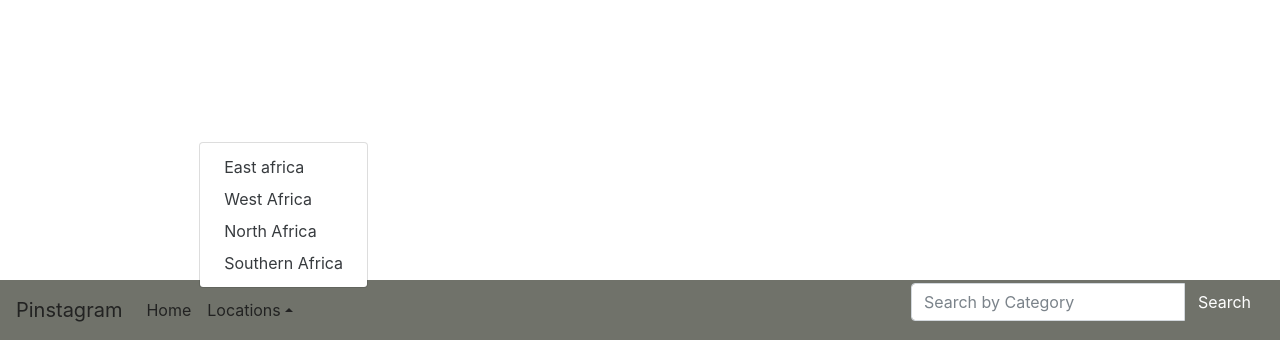
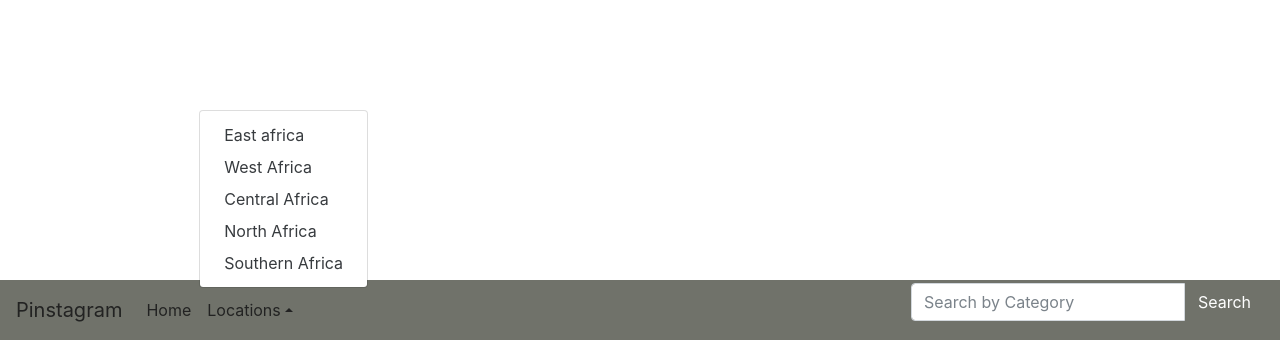
Before and after one commit to Mutugiii/Pinstagram, a Django app: page /locations/1 in a window 1280 px wide, after a click on "Locations". Shown: the part 460-800 px from the top of the page. Run offline with Django 3.2, Linux system fonts and the light colour scheme; data that the repository does not hold is empty; some libraries are stand-ins or nearby versions.

Commit message:
Edit locations

```diff
--- a/africa/templates/navbar.html
+++ b/africa/templates/navbar.html
@@ -14,6 +14,7 @@
           <div class="dropdown-menu" aria-labelledby="dropdown10">
             <a class="dropdown-item" href="{% url 'locations' 'East Africa'%}">East africa</a>
             <a class="dropdown-item" href="{% url 'locations' 'West Africa'%}">West Africa</a>
+            <a class="dropdown-item" href="{% url 'locations' 'Central Africa'%}">Central Africa</a>
             <a class="dropdown-item" href="{% url 'locations' 'North Africa'%}">North Africa</a>
             <a class="dropdown-item" href="{% url 'locations' 'Southern Africa'%}">Southern Africa</a>
           </div>
```
